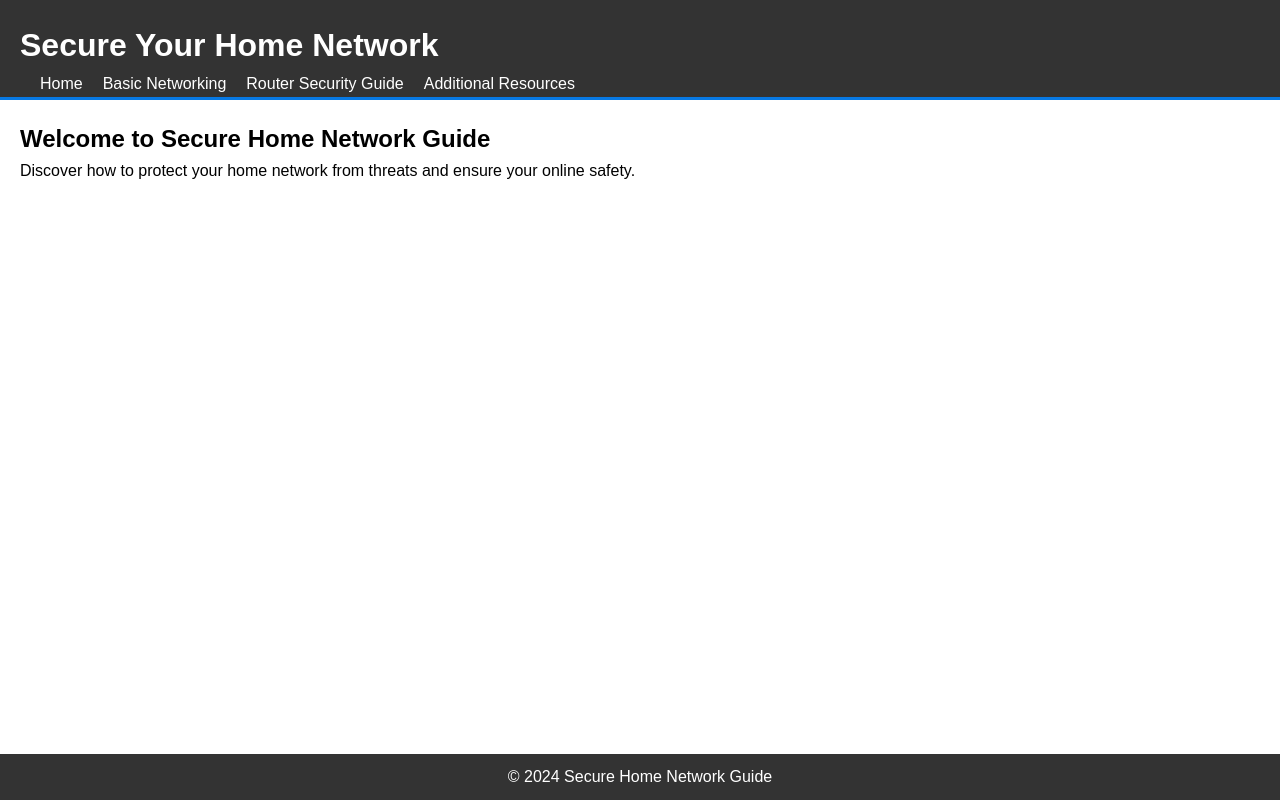
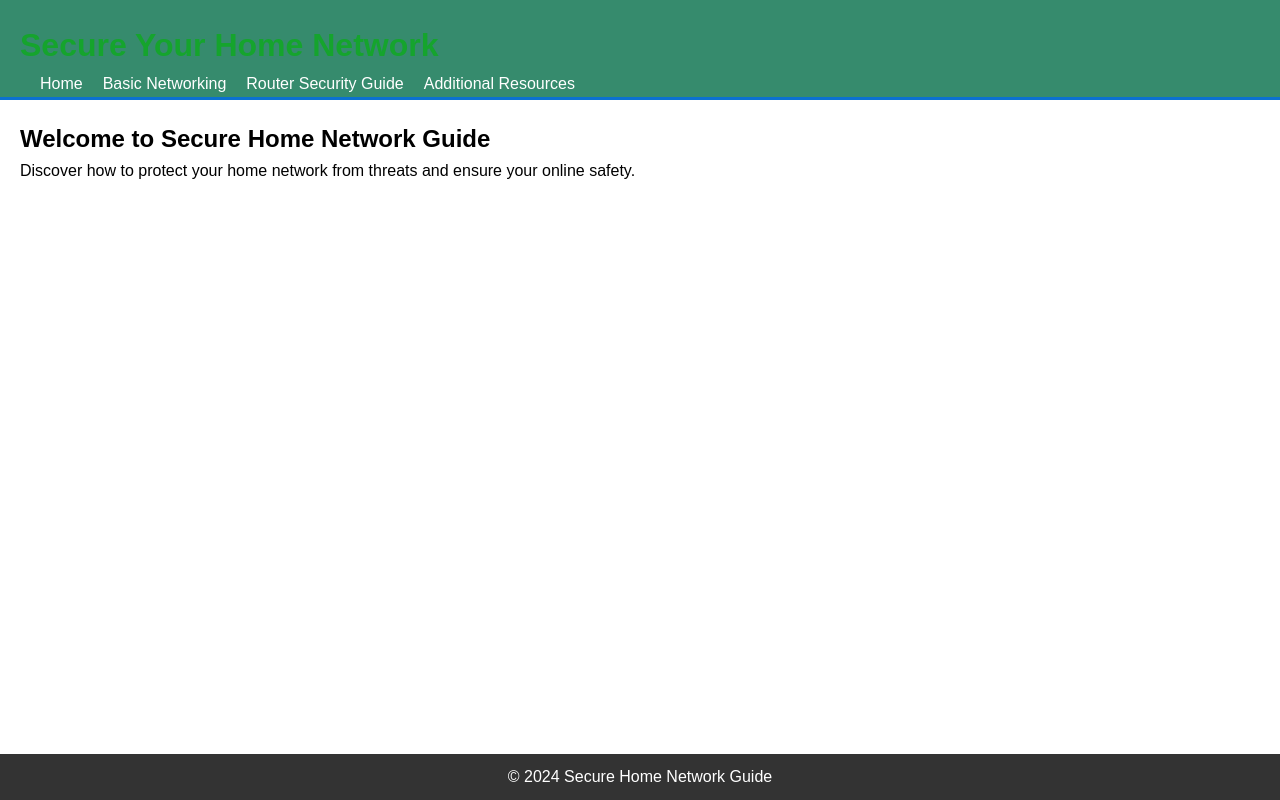
Before and after one commit to wrobe/set08101, a plain HTML site: page index.html in a window 1280 px wide. Drawn offline with Linux system fonts and the light colour scheme.

Commit message:
Webpage Layout change

```diff
--- a/styles.css
+++ b/styles.css
@@ -11,11 +11,11 @@ body {
 }
 
 header {
-    background: #333;
-    color: #fff;
+    background: #368b6d;
+    color: #15a42d;
     padding-top: 20px;
     min-height: 70px;
-    border-bottom: #0779e4 3px solid;
+    border-bottom: #0b71d0 3px solid;
 }
 
 header h1, nav ul {
```
